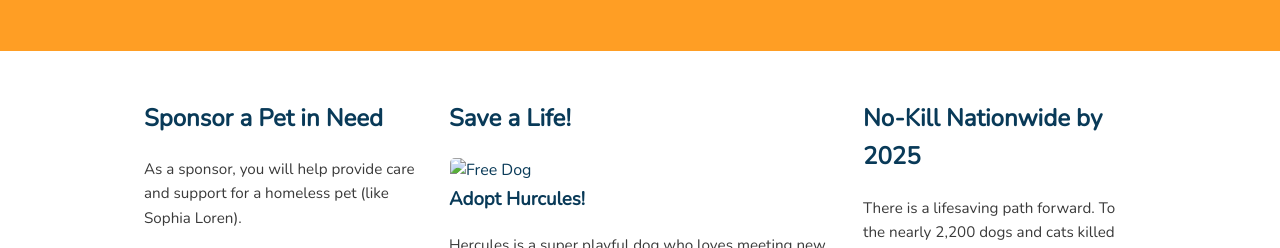
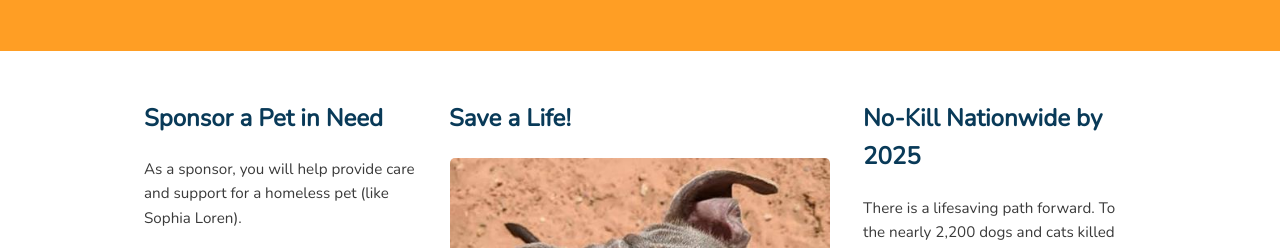
Before and after one commit to Leiyoli/favoritefoundation, a plain HTML site: page index.html in a window 1280 px wide. Shown: the part 444-692 px from the top of the page. Drawn offline with nearby package versions, Linux system fonts and the light colour scheme.

Commit message:
Update index.html

```diff
--- a/index.html
+++ b/index.html
@@ -6,7 +6,7 @@
 	  <link rel="apple-touch-icon" sizes="180x180" href="apple-touch-icon.png">
 	  <link rel="icon" type="image/png" sizes="32x32" href="favicon-32x32.png">
 	  <link rel="icon" type="image/png" sizes="16x16" href="favicon-16x16.png">
-	  <link rel="manifest" href="img/site.webmanifest">
+	  <link rel="manifest" href="site.webmanifest">
 	  <link href="https://fonts.googleapis.com/css?family=Nunito&display=swap" rel="stylesheet">
       <link rel="stylesheet" href="base.css">
       <link rel="stylesheet" href="flexbox.css">
@@ -34,7 +34,7 @@
         <div class="primary col">
           <h2>Save a Life!</h2>
           <div class="zoom">
-		  <a href="https://bestfriends.org/adopt/adopt-our-sanctuary/13295364/hercules" target="_blank"><img class="feat-img" src="img/freedog.jpg" alt="Free Dog"></a>
+		  <a href="https://bestfriends.org/adopt/adopt-our-sanctuary/13295364/hercules" target="_blank"><img class="feat-img" src="freedog.jpg" alt="Free Dog"></a>
 		  </div>
 		  <h3>Adopt Hurcules!</h3>
           <p>Hercules is a super playful dog who loves meeting new people at the Sanctuary. At Dogtown, he loves meeting and playing with new dogs and has demonstrated amazing dog skills. He will adapt to other dogs' play styles, but he does love to roughhouse, run and jump around. He spends some of his time in our Headquarters offices, and snuggling on the couch is his favorite past time.</p>
```
